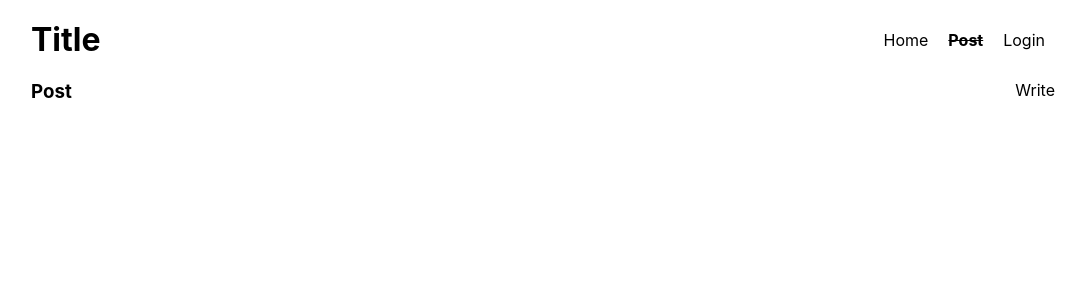
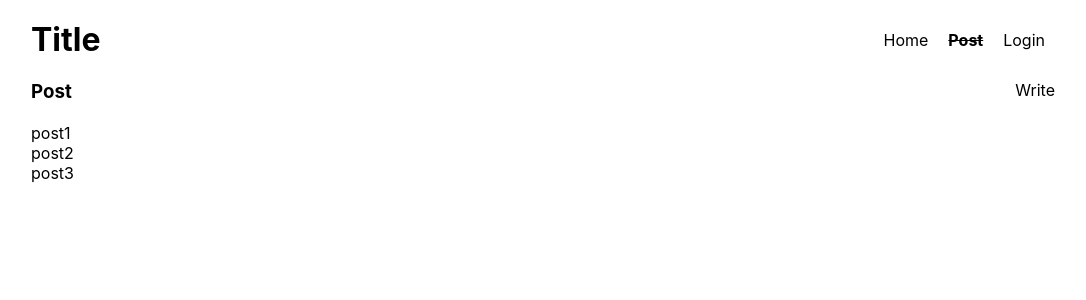
Before and after one commit to hdain/playground, a React (Create React App) app: page /post in a window 1280 px wide. Shown: the top 300 px of the page, without its empty margins (97-1183 px from the left). Built offline with nearby package versions, Linux system fonts and the light colour scheme; no server answers.

Commit message:
feat: Add PostList component

```diff
--- /dev/null
+++ b/src/components/PostList/PostList.module.scss
@@ -0,0 +1,3 @@
+.post-list {
+  padding-top: 20px;
+}
--- /dev/null
+++ b/src/components/PostList/PostList.tsx
@@ -0,0 +1,16 @@
+import styles from "./PostList.module.scss";
+import classNames from "classnames/bind";
+
+const cx = classNames.bind(styles);
+
+const PostList = () => {
+  return (
+    <div className={cx("post-list")}>
+      <p>post1</p>
+      <p>post2</p>
+      <p>post3</p>
+    </div>
+  );
+};
+
+export default PostList;
--- /dev/null
+++ b/src/components/PostList/index.ts
@@ -0,0 +1 @@
+export { default as PostList } from "./PostList";
--- a/src/pages/Post/Post.tsx
+++ b/src/pages/Post/Post.tsx
@@ -1,5 +1,6 @@
 import classNames from "classnames/bind";
 import styles from "./Post.module.scss";
+import { PostList } from "../../components/PostList";
 import { NavLink } from "react-router-dom";
 
 const cx = classNames.bind(styles);
@@ -11,6 +12,7 @@ const Post = () => {
         <h3>Post</h3>
         <NavLink to={"/write"}>Write</NavLink>
       </div>
+      <PostList />
     </div>
   );
 };
```
